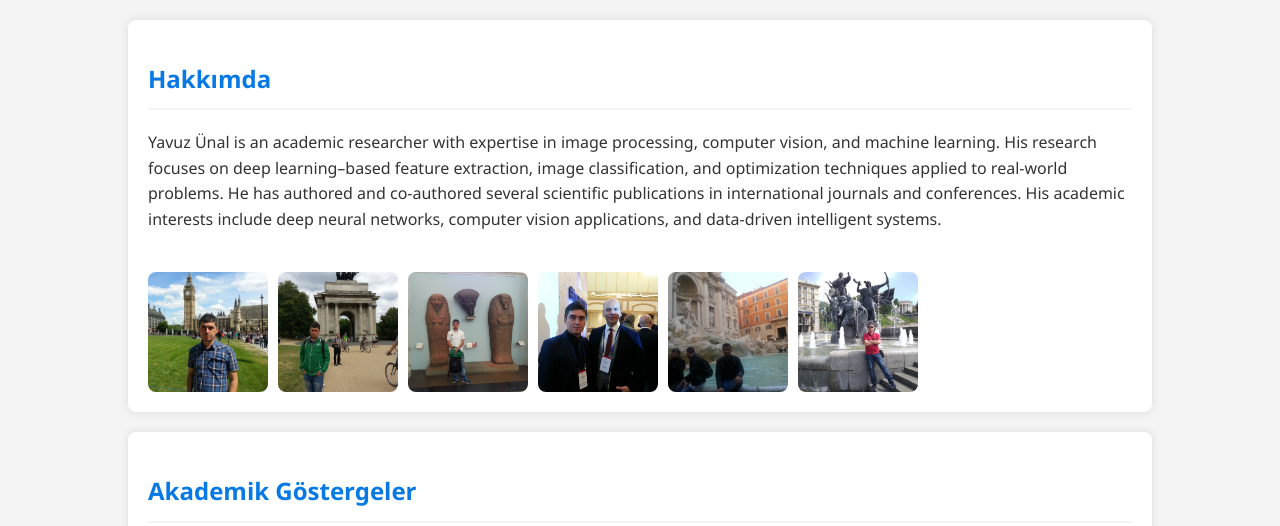
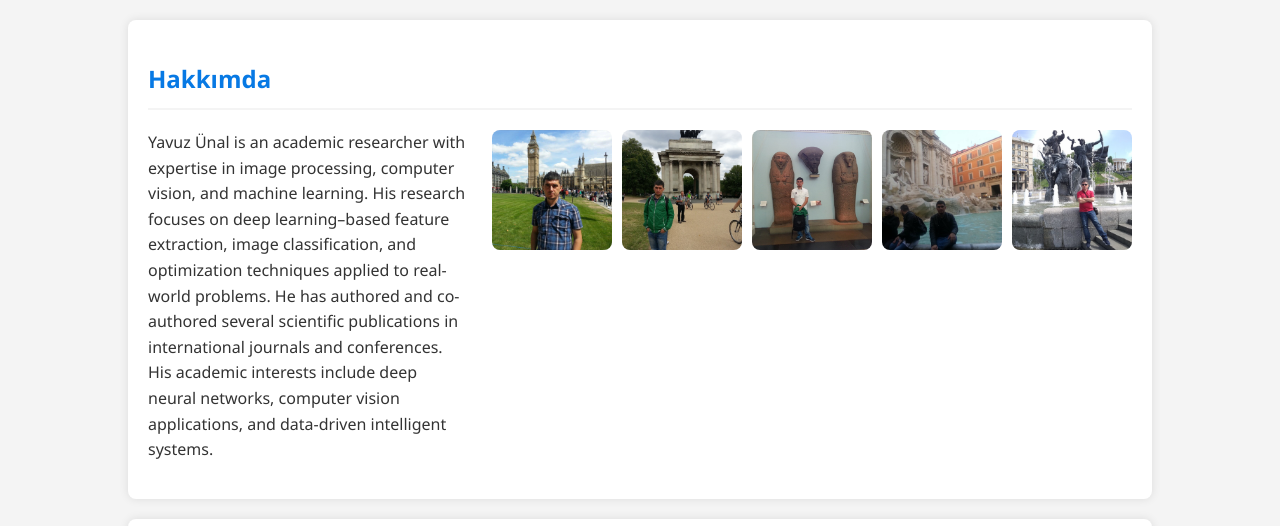
Before and after one commit to yavuz-unal/yavuz-unal.github.io, a plain HTML site: page index.html in a window 1280 px wide. Shown: the part 283-809 px from the top of the page. Drawn offline with Linux system fonts and the light colour scheme.

```diff
--- a/index.html
+++ b/index.html
@@ -460,7 +460,6 @@
     <img src="profil.jpg" alt="Dr. Yavuz Ünal">
     <img src="profil1.jpg" alt="Londra">
     <img src="profil3.jpg" alt="Müze">
-    <img src="profil4.jpg" alt="Eğitim Zirvesi">
     <img src="profil5.jpg" alt="Roma">
     <img src="profil6.jpg" alt="Kiev">
 </div>
```
